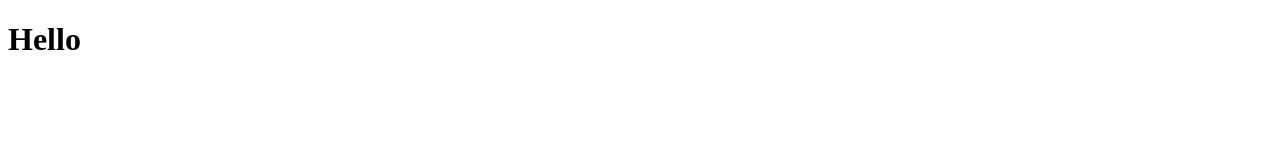
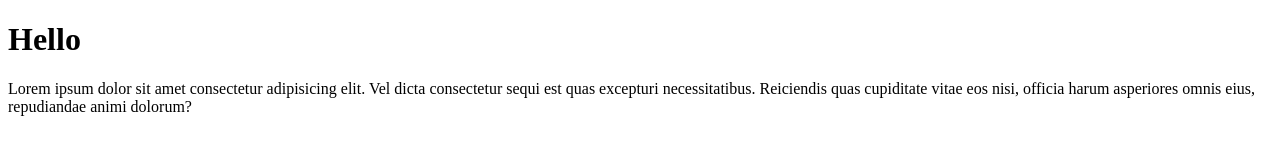
Before and after one commit to SyedAzam246/gitProject, a plain HTML site: page index.html in a window 1280 px wide. Drawn offline with Linux system fonts and the light colour scheme.

Commit message:
Add Paragraph

```diff
--- a/index.html
+++ b/index.html
@@ -8,5 +8,6 @@
 </head>
 <body>
 <h1>Hello</h1>
+<p>Lorem ipsum dolor sit amet consectetur adipisicing elit. Vel dicta consectetur sequi est quas excepturi necessitatibus. Reiciendis quas cupiditate vitae eos nisi, officia harum asperiores omnis eius, repudiandae animi dolorum?</p>
 </body>
 </html>
```
